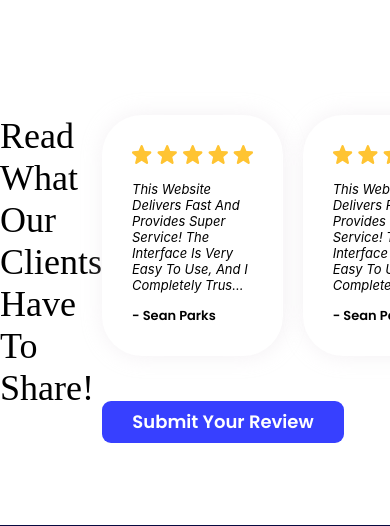
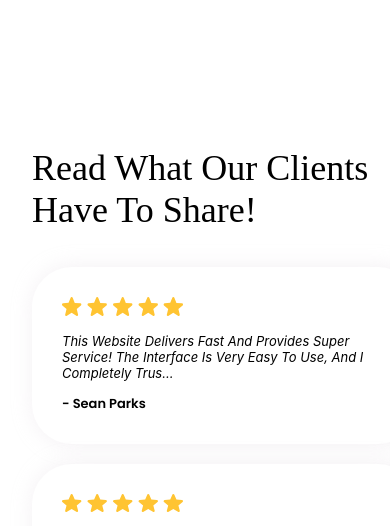
Before and after one commit to AgkTF/Folo-website, a website: page index.html in a window 390 px wide. Shown: the part 5290-5816 px from the top of the page. Drawn offline with Linux system fonts and the light colour scheme; a web font is replaced by a local one.

Commit message:
Responsive ratings section

```diff
--- a/style.scss
+++ b/style.scss
@@ -449,12 +449,30 @@ main {
     margin: 0 auto;
   }
 
+  .ratings {
+    display: flex;
+    flex-direction: column;
+    padding: 2rem 2rem;
+
+    .ratings__cards {
+      display: flex;
+      flex-direction: column;
+
+      .ratings__card:first-child {
+        margin-bottom: 20px;
+        margin-right: 0 !important;
+      }
+    }
+    .trial-btn--idigic {
+      align-self: center;
+    }
+  }
+
   .footer--desktop {
     display: none;
   }
 
   .footer--mobile {
-    max-width: 100%;
     padding: 60px;
     margin: 0 auto;
     background: $dark-blue;
@@ -471,8 +489,6 @@ main {
       display: flex;
       margin-top: 45px;
       justify-content: space-between;
-      .footer__left {
-      }
 
       .footer__innerList {
         list-style: none;
```
Also changed, not shown: css/style.css.
